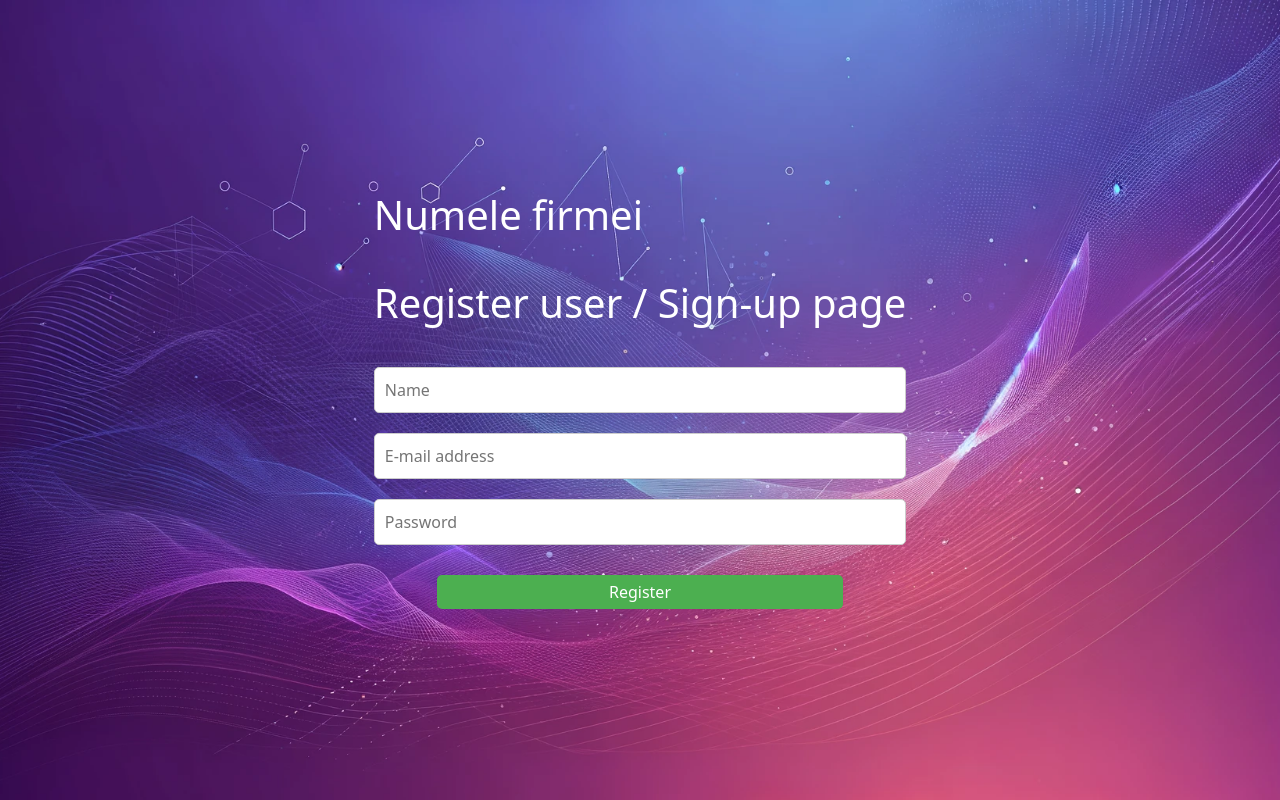
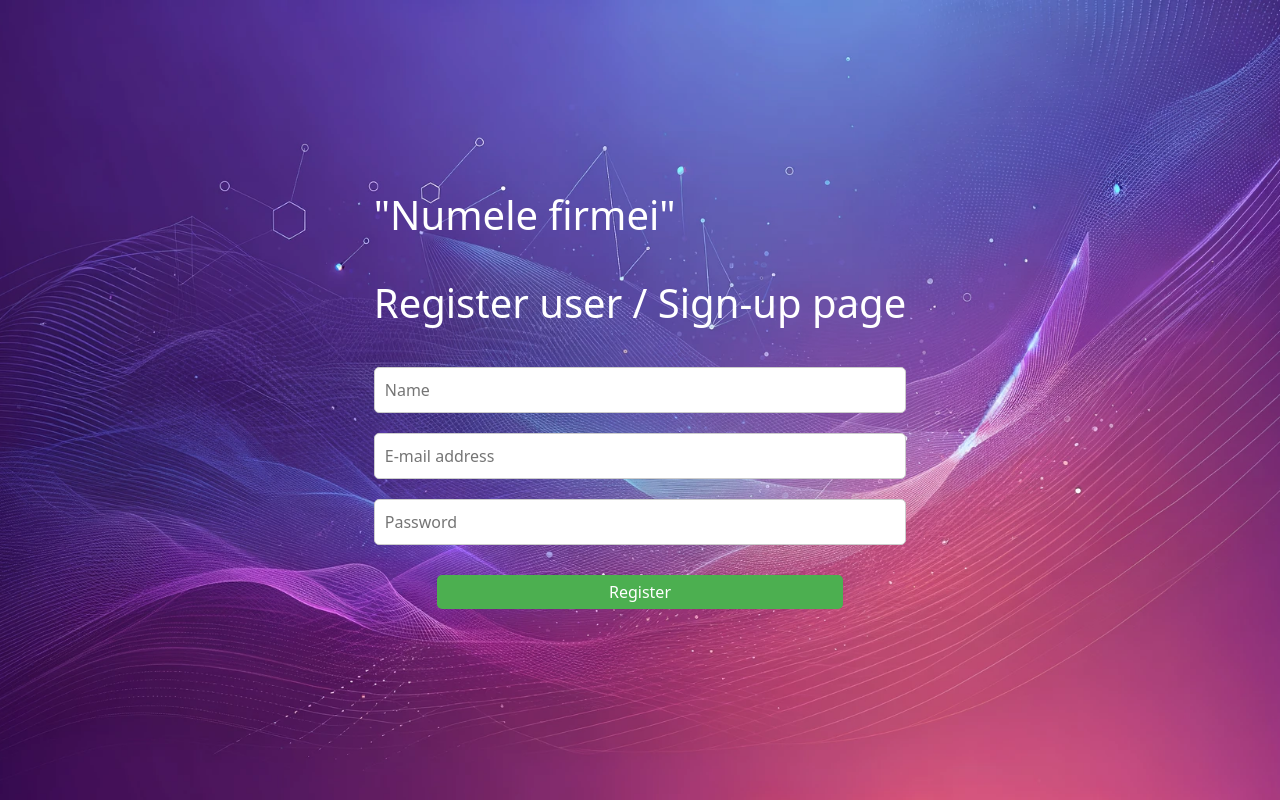
Before and after one commit to andronachedaniele/TEAM-FINDER-APP, a React (Vite) app: page /empregister in a window 1280 px wide. Built offline with nearby package versions, Linux system fonts and the light colour scheme.

Commit message:
Finished referral links

```diff
--- a/src/components/Pages/RegisterEmployee.jsx
+++ b/src/components/Pages/RegisterEmployee.jsx
@@ -3,7 +3,7 @@ import '../Design/RegisterEmployee.css'; // Import your CSS file for styling (if
 import { useSearchParams } from 'react-router-dom';
 
 function EmployeeRegister() {
-
+  console.log("hello");
   const [name, setName] = useState("");
   const [email, setEmail] = useState('');
   const [password, setPassword] = useState("");
@@ -53,7 +53,7 @@ function EmployeeRegister() {
       <form onSubmit={handleSubmit}>
         <div className="form-group">
           <div className="register-title-box">
-            <h1 className="register-title">Numele firmei</h1>
+            <h1 className="register-title">"Numele firmei"</h1>
           </div>
           <div className="register-title-box">
             <h1 className="register-title">Register user / Sign-up page</h1>
```
